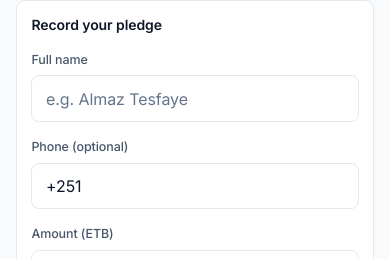
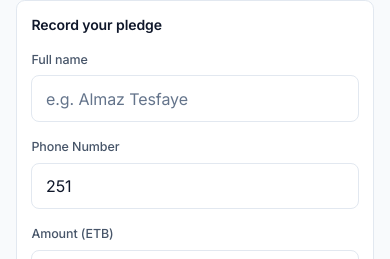
Before and after one commit to horantech/HFTFL, a Next.js app: page /pledges/new in a window 390 px wide. Shown: the part 651-910 px from the top of the page. Built offline with nearby package versions, Linux system fonts and the light colour scheme.

Commit message:
Refactor LiveTotal and PledgeForm components to improve UI and validation. Adjust font size in LiveTotal and streamline phone number input handling in PledgeForm, including validation and formatting updates.

```diff
--- a/src/app/pledges/LiveTotal.tsx
+++ b/src/app/pledges/LiveTotal.tsx
@@ -55,7 +55,7 @@ export default function LiveTotal() {
       <div className="text-xs sm:text-sm uppercase tracking-[0.3em] text-white/60">Total pledged</div>
       <div
         className={`mt-2 font-bold text-white tabular-nums leading-none transition-transform duration-500 ${bumped ? "scale-110" : "scale-100"}`}
-        style={{ fontSize: "clamp(56px, 12vw, 200px)" }}
+        style={{ fontSize: "clamp(46px, 12vw, 200px)" }}
       >
         {formatBirr(data.total)}
       </div>
@@ -87,22 +87,7 @@ export default function LiveTotal() {
         from <span className="font-semibold text-white">{data.count}</span> pledge{data.count === 1 ? "" : "s"}
       </div>
 
-      {data.recent.length > 0 && (
-        <div className="mt-8 sm:mt-12 max-w-2xl mx-auto">
-          <div className="text-xs uppercase tracking-[0.25em] text-white/50 mb-3">Recent</div>
-          <ul className="space-y-1.5">
-            {data.recent.slice(0, 6).map((p, i) => (
-              <li
-                key={p.id}
-                className={`flex items-baseline justify-between gap-3 text-base sm:text-xl text-white/90 ${i === 0 ? "font-semibold" : ""}`}
-              >
-                <span className="truncate">{p.name}</span>
-                <span className="tabular-nums">{formatBirr(p.amount)}</span>
-              </li>
-            ))}
-          </ul>
-        </div>
-      )}
+
     </div>
   );
 }
--- a/src/app/pledges/new/PledgeForm.tsx
+++ b/src/app/pledges/new/PledgeForm.tsx
@@ -5,7 +5,8 @@ import { CheckCircle2 } from "lucide-react";
 
 export default function PledgeForm() {
   const [name, setName] = useState("");
-  const [phone, setPhone] = useState("+251 ");
+  // Start with prefix but allow editing/validation
+  const [phone, setPhone] = useState("251");
   const [amount, setAmount] = useState<string>("");
   const [busy, setBusy] = useState(false);
   const [error, setError] = useState<string | null>(null);
@@ -14,12 +15,20 @@ export default function PledgeForm() {
   async function submit(e: React.FormEvent) {
     e.preventDefault();
     setError(null);
-    const cleanedAmount = parseInt(amount.replace(/[^\d]/g, ""), 10);
+
+    const cleanedAmount = parseInt(amount, 10);
+
+    // Validation
     if (!name.trim()) { setError("Please enter your name."); return; }
+    if (!phone.trim() || phone.length < 9) {
+      setError("Please enter a valid phone number.");
+      return;
+    }
     if (!Number.isFinite(cleanedAmount) || cleanedAmount <= 0) {
       setError("Please enter a valid amount.");
       return;
     }
+
     setBusy(true);
     try {
       const res = await fetch("/api/pledges", {
@@ -27,7 +36,7 @@ export default function PledgeForm() {
         headers: { "content-type": "application/json" },
         body: JSON.stringify({
           name: name.trim(),
-          phone: phone.trim() || null,
+          phone: phone.trim(),
           amount: cleanedAmount,
         }),
       });
@@ -58,7 +67,7 @@ export default function PledgeForm() {
           onClick={() => {
             setDone(null);
             setName("");
-            setPhone("+251 ");
+            setPhone("251");
             setAmount("");
           }}
           className="btn btn-outline btn-sm mt-2"
@@ -72,6 +81,7 @@ export default function PledgeForm() {
   return (
     <form onSubmit={submit} className="card space-y-4">
       <div className="text-sm font-semibold">Record your pledge</div>
+
       <div>
         <label className="label">Full name</label>
         <input
@@ -82,15 +92,20 @@ export default function PledgeForm() {
           placeholder="e.g. Almaz Tesfaye"
         />
       </div>
+
       <div>
-        <label className="label">Phone (optional)</label>
+        <label className="label">Phone Number</label>
         <input
           className="input"
+          required
+          type="tel"
           value={phone}
-          onChange={e => setPhone(e.target.value)}
-          placeholder="9..."
+          // Only allow digits
+          onChange={e => setPhone(e.target.value.replace(/\D/g, ""))}
+          placeholder="2519..."
         />
       </div>
+
       <div>
         <label className="label">Amount (ETB)</label>
         <input
@@ -98,18 +113,21 @@ export default function PledgeForm() {
           required
           inputMode="numeric"
           value={amount}
-          onChange={e => setAmount(e.target.value)}
+          // Only allow digits
+          onChange={e => setAmount(e.target.value.replace(/\D/g, ""))}
           placeholder="e.g. 5000"
         />
       </div>
+
       {error && (
         <div className="text-sm text-red-700 bg-red-50 border border-red-200 rounded-md p-2.5">
           {error}
         </div>
       )}
+
       <button
         className="btn btn-primary btn-lg w-full"
-        disabled={busy || !name.trim() || !amount.trim()}
+        disabled={busy || !name.trim() || !phone.trim() || !amount.trim()}
       >
         {busy ? "Submitting…" : "Submit pledge"}
       </button>
```
